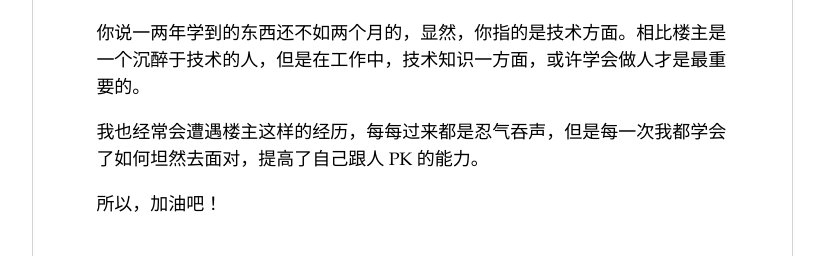
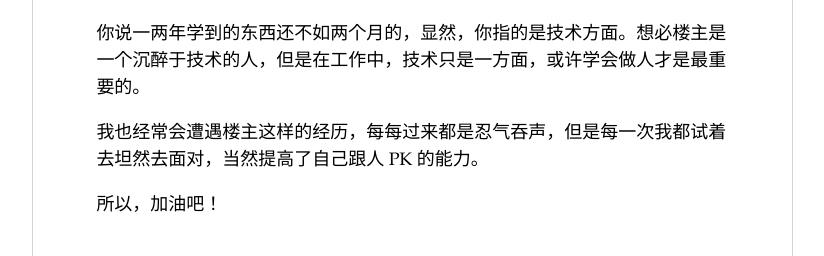
Before and after one commit to barretlee/snippets, a Jekyll site: the page built from _posts/2014-08-29-be-patient.md, in a window 1280 px wide. Shown: the part 611-867 px from the top of the page, without its empty margins (39-863 px from the left). Built offline with Jekyll 4.4.1, drawn with Linux system fonts in a browser that asks for light colours; Markdown is read by kramdown in place of the engine named in the settings; comment, search, counter and statistics services are not loaded.

Commit message:
Update 2014-08-29-be-patient.md

```diff
--- a/_posts/2014-08-29-be-patient.md
+++ b/_posts/2014-08-29-be-patient.md
@@ -12,8 +12,8 @@ tags: life work
 
 能力强不等于无敌，有些人会说能力越强责任越重，你可以认为这是忽悠你的借口，不过这也是事实，当你的技术能力和业务能力持平之后，你的工资和职衔也就上去了。
 
-你说一两年学到的东西还不如两个月的，显然，你指的是技术方面。相比楼主是一个沉醉于技术的人，但是在工作中，技术知识一方面，或许学会做人才是最重要的。
+你说一两年学到的东西还不如两个月的，显然，你指的是技术方面。想必楼主是一个沉醉于技术的人，但是在工作中，技术只是一方面，或许学会做人才是最重要的。
 
-我也经常会遭遇楼主这样的经历，每每过来都是忍气吞声，但是每一次我都学会了如何坦然去面对，提高了自己跟人 PK 的能力。
+我也经常会遭遇楼主这样的经历，每每过来都是忍气吞声，但是每一次我都试着去坦然去面对，当然提高了自己跟人 PK 的能力。
 
 所以，加油吧！
```
